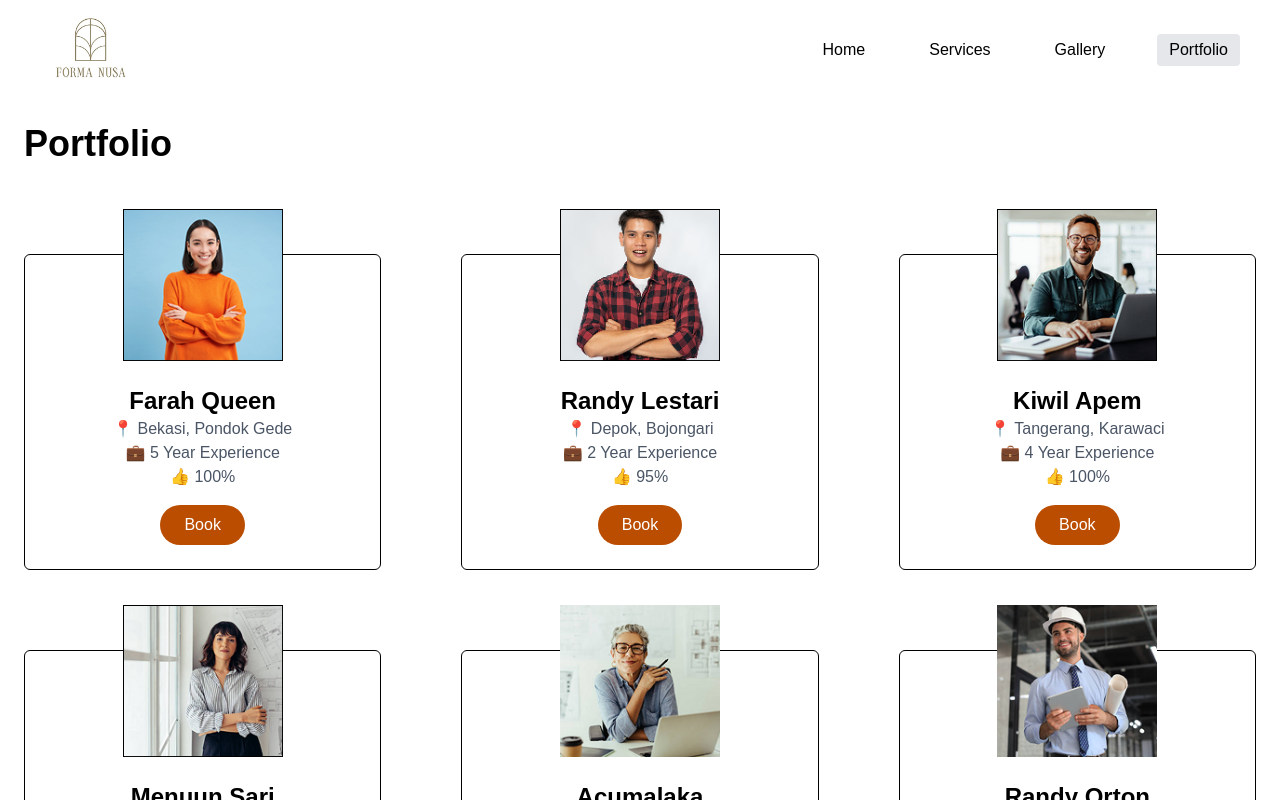
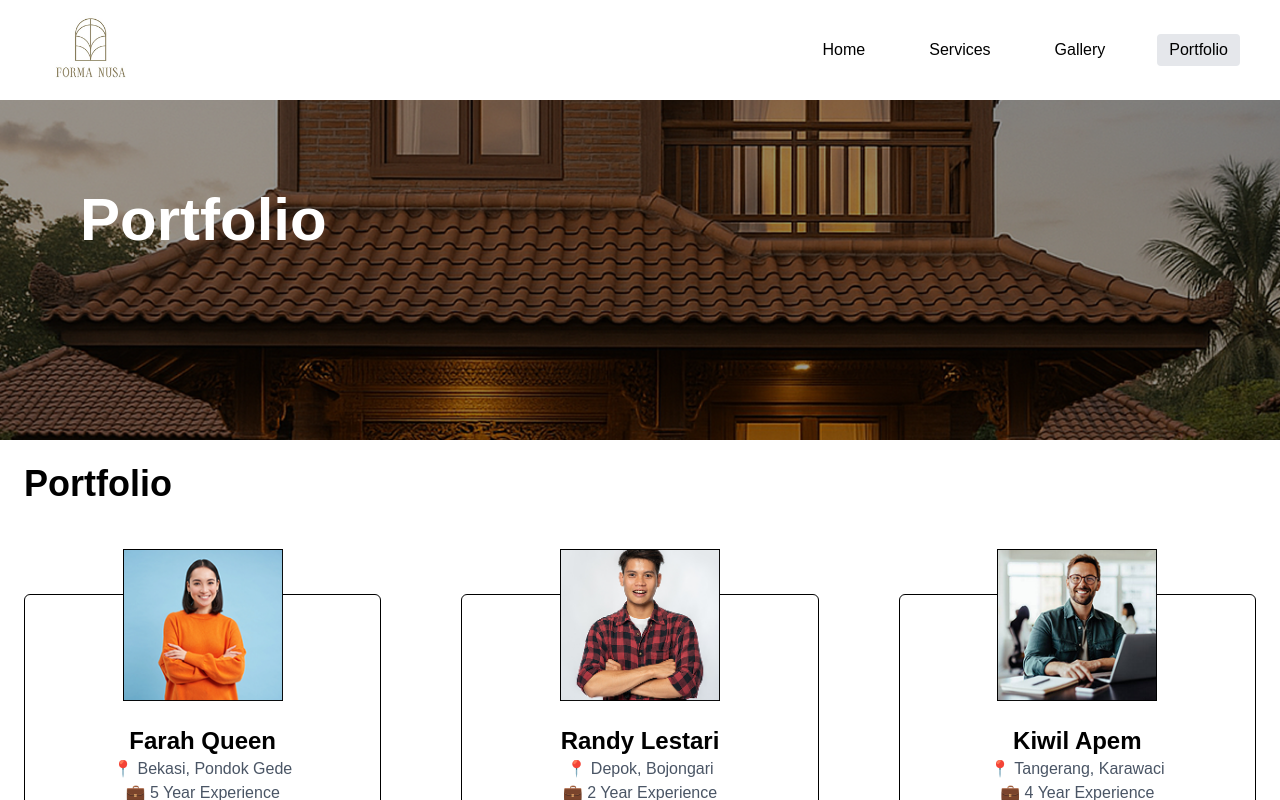
Before and after one commit to Raihanrfndk/formanusa, a Next.js app: page /portfolio in a window 1280 px wide. Shown: the top 800 px of the page. Built offline with nearby package versions, Linux system fonts and the light colour scheme.

Commit message:
Updating banner portfolio

```diff
--- a/src/pages/portfolio/index.js
+++ b/src/pages/portfolio/index.js
@@ -14,6 +14,23 @@ export default function PortfolioList() {
   return (
     <div>
       <Navbar />
+      <section
+        className="relative w-full h-85 flex flex-col justify-between"
+        style={{
+          backgroundImage: "url('/banner.png')", // place your background image in public/
+          backgroundSize: "cover",
+          backgroundPosition: "center",
+        }}
+      >
+        {/* Overlay for darker contrast */}
+        <div className="absolute inset-0 bg-black/40" />
+
+        {/* Text content */}
+        <div className="relative z-10 flex flex-col items-start justify-center h-[75%] px-20 text-white">
+          <h1 className="text-6xl font-bold mb-4">Portfolio</h1>
+        </div>
+      </section>
+
       <section className="bg-white min-h-screen text-black p-6">
         <h1 className="text-4xl font-bold mb-[90px]">Portfolio</h1>
 
```
